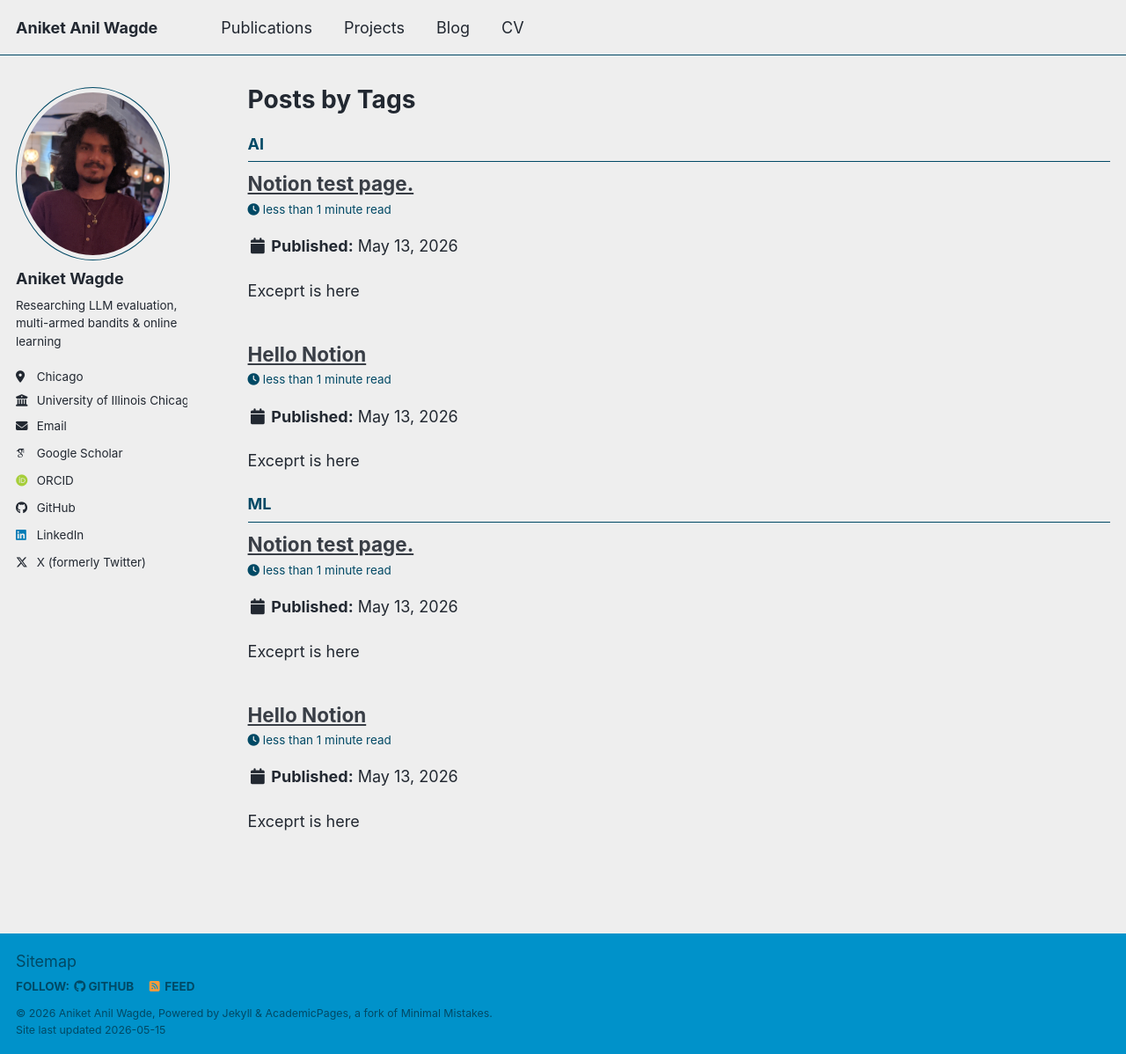
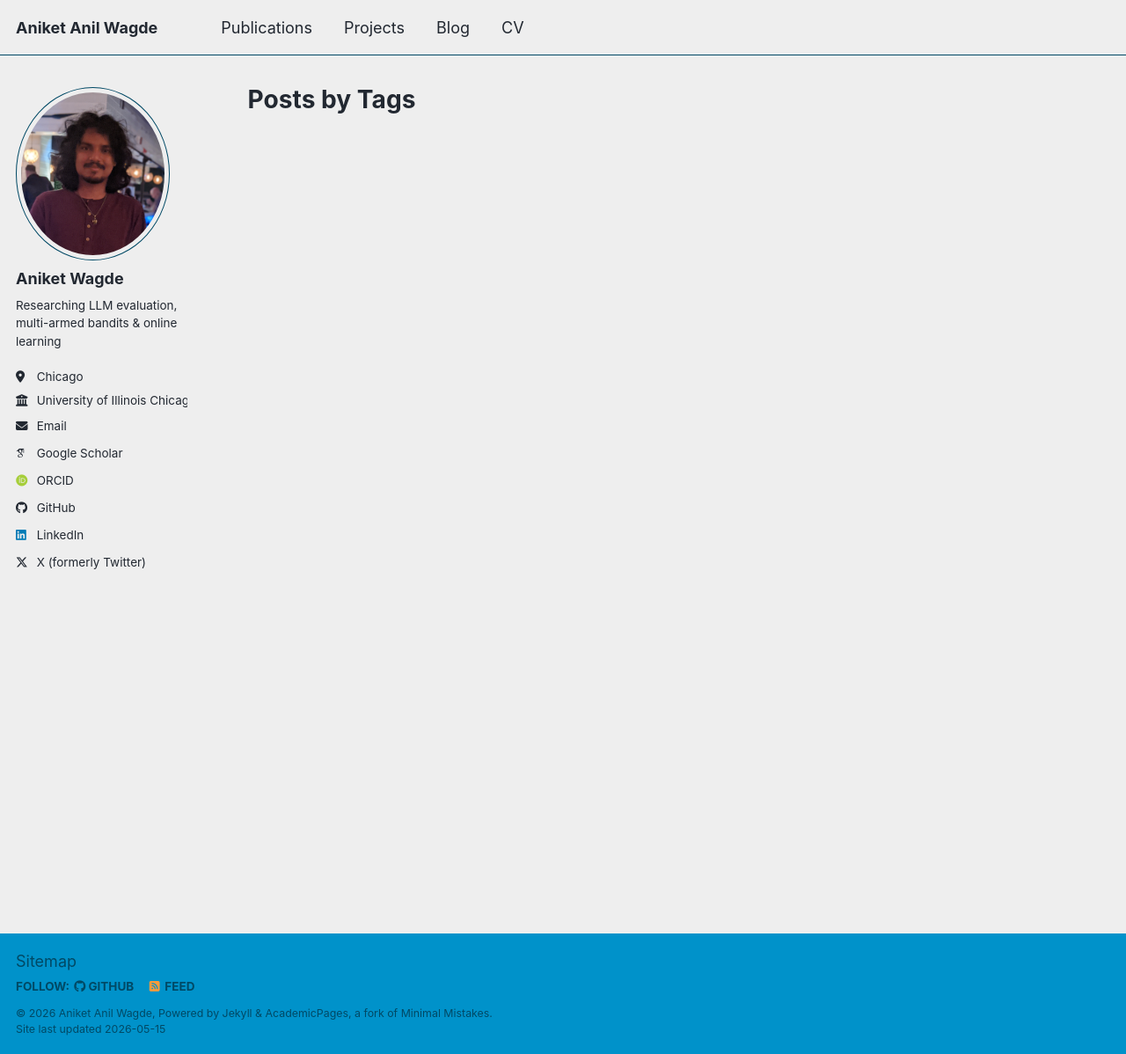
Before and after one commit to Swagget/Swagget.github.io, a Jekyll site: the page built from _pages/tag-archive.html, in a window 1280 px wide and 1198 px high. Shown: the whole window at 88% size. Built offline with Jekyll 4.4.1, drawn with Linux system fonts in a browser that asks for light colours; some web fonts are replaced; a script bundle is joined from its source files by our own code; library files that are not in the unit come from our copies.

Commit message:
Made a bunch of changes to the logic to make it sync better to notion.

```diff
--- a/_posts/.notion-manifest.json
+++ /dev/null
@@ -1,6 +0,0 @@
-{
-  "36154c1b-345a-80f1-97ae-d999df111f55": {
-    "file": "2026-05-15-intro.md",
-    "slug": "intro"
-  }
-}
--- a/_posts/2026-05-13-hello-notion.md
+++ /dev/null
@@ -1,34 +0,0 @@
----
-title: "Hello Notion"
-date: 2026-05-13
-permalink: /posts/2026/05/hello-notion/
-excerpt: "Exceprt is here"
-tags:
-  - ML
-  - AI
----
-
-# Big heading
-
-
-## Medium heading
-
-
-### Small heading
-
-
-Normal text.
-
-
-![](/images/posts/hello-notion/1f0eac3db6ce.png)
-
-
-The equation is : $E=mc^2$ and it’s very cool.
-
-
-To make it look bigger:
-
-
-$$
-C = \sqrt{E/m}
-$$
--- a/_posts/2026-05-13-notion-test-page.md
+++ /dev/null
@@ -1,34 +0,0 @@
----
-title: "Notion test page."
-date: 2026-05-13
-permalink: /posts/2026/05/notion-test-page/
-excerpt: "Exceprt is here"
-tags:
-  - ML
-  - AI
----
-
-# Big heading
-
-
-## Medium heading
-
-
-### Small heading
-
-
-Normal text.
-
-
-![](/images/posts/notion-test-page/1f0eac3db6ce.png)
-
-
-The equation is : $E=mc^2$ and it’s very cool.
-
-
-To make it look bigger:
-
-
-$$
-C = \sqrt{E/m}
-$$
```
Also changed, not shown: _posts/2026-05-15-intro.md (+1 -1 lines), notion-sync/sync.js (+25 -44 lines), images/posts/hello-notion/1f0eac3db6ce.png (deleted), images/posts/notion-test-page/1f0eac3db6ce.png (deleted).
